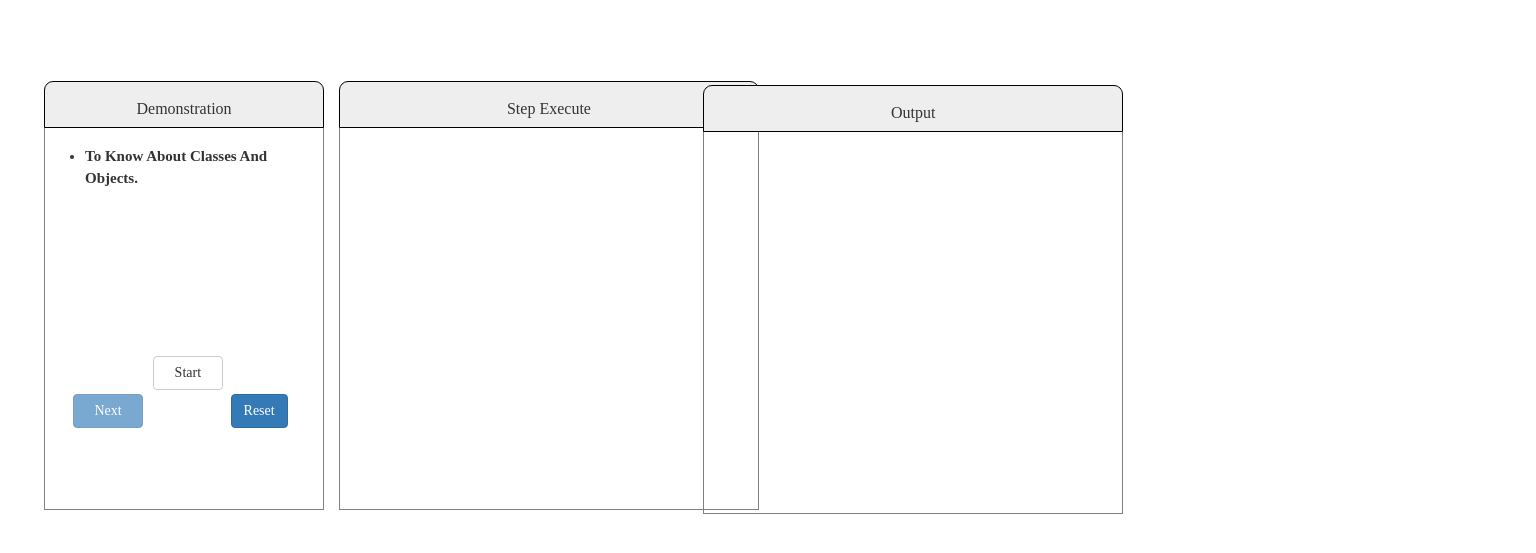
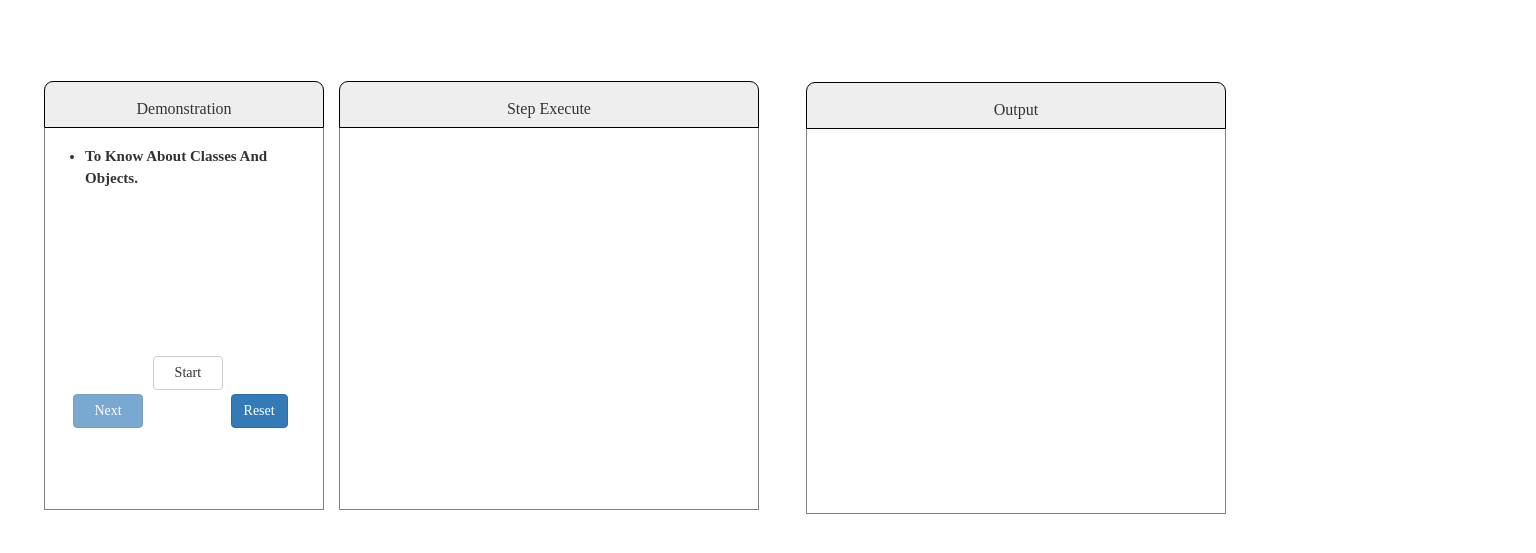
Before and after one commit to virtual-labs/exp-classes-and-objects-iitk, a plain HTML site: page experiment/simulation/index.html in a window 1536 px wide. Shown: the part 81-634 px from the top of the page. Drawn offline with Linux system fonts and the light colour scheme; a web font is replaced by a local one.

Commit message:
simulation updated

```diff
--- a/experiment/simulation/index.html
+++ b/experiment/simulation/index.html
@@ -57,7 +57,7 @@
     .block4 {
         display: inline-block;
         width: 30em;
-        height: 30em;
+        height: 30.2em;
         overflow: hidden;
         border: 1px solid grey;
         margin-top: 1em;
@@ -334,7 +334,7 @@
         }
         .block4 {
             margin-top: -120%;
-            margin-left: 59%;
+            margin-left: 68%;
             margin-right: 5%;
             margin-bottom: 1.4%;
         }
```
